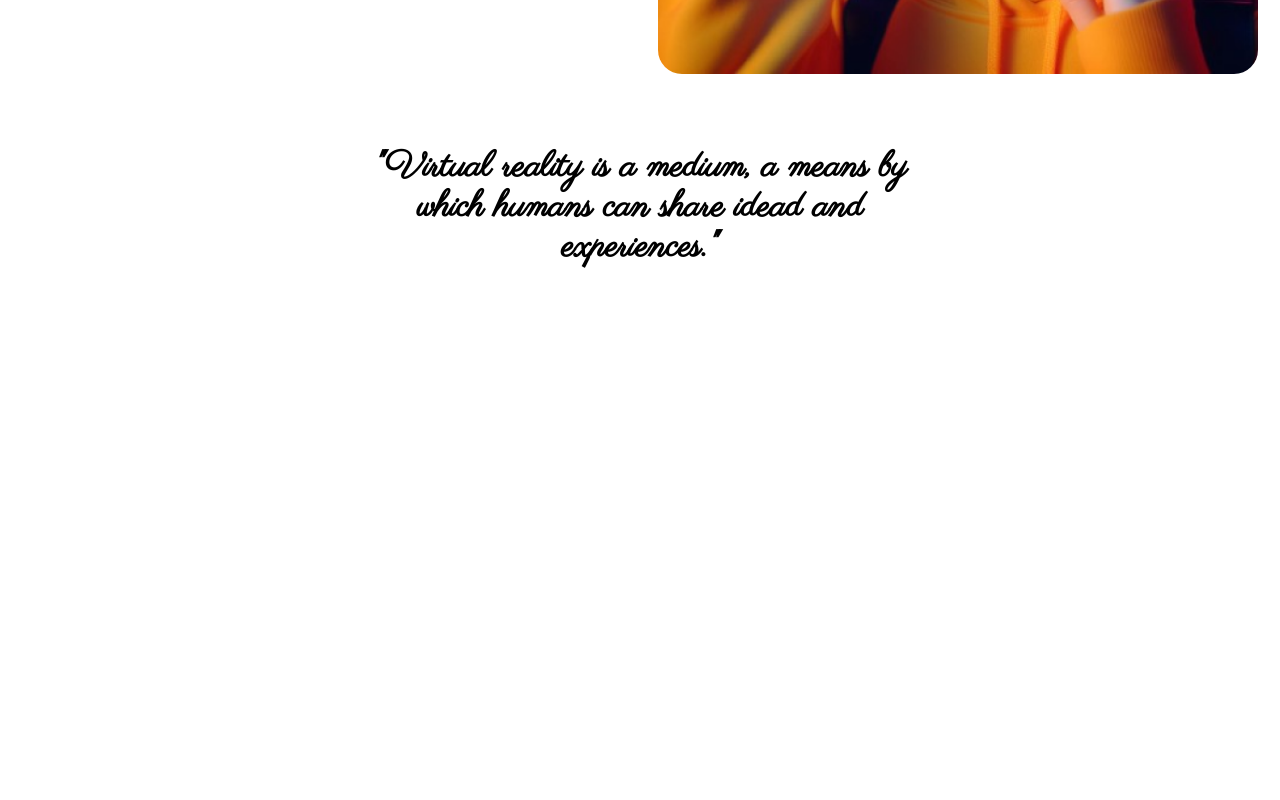
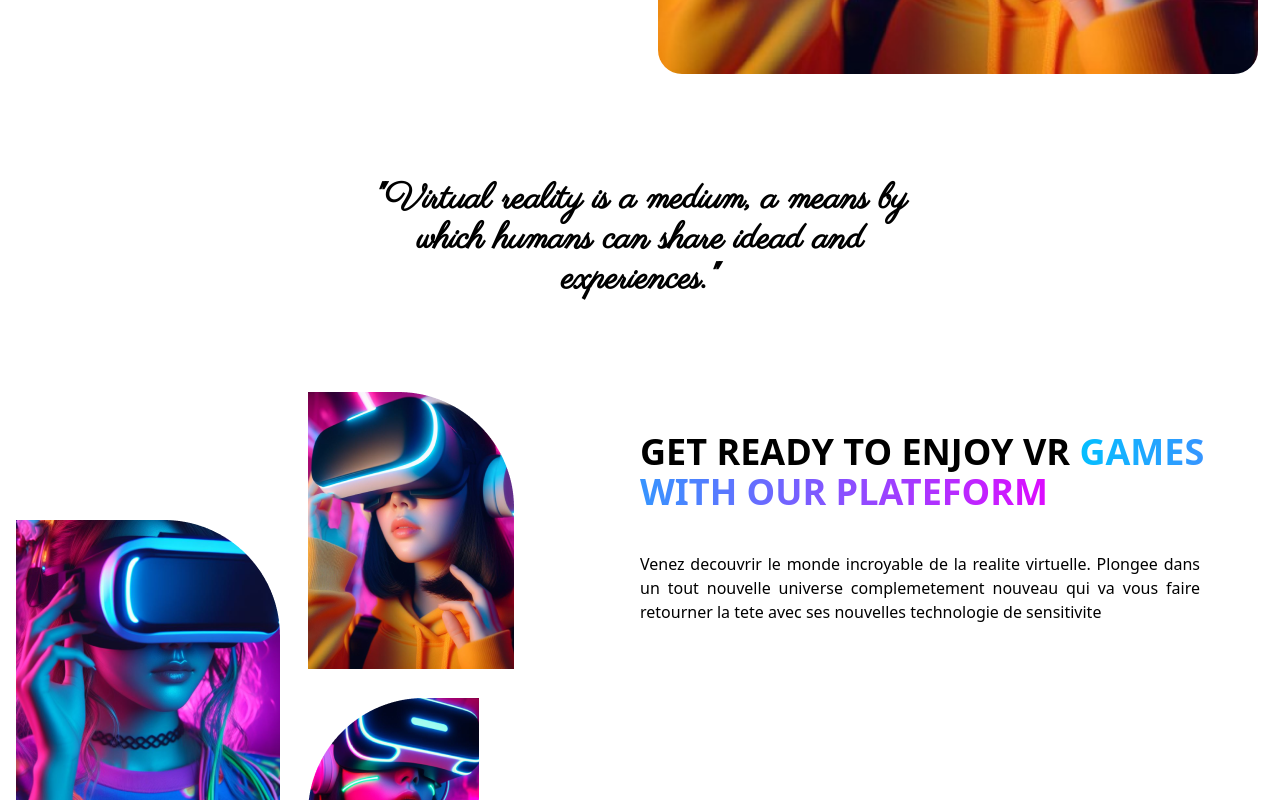
Before and after one commit to Gadnadj/LumiVerse, a React (Vite) app: page / in a window 1280 px wide. Shown: the part 640-1440 px from the top of the page. Before the commit the page ends 932 px from the top, so only its background shows below. Built offline with nearby package versions, Linux system fonts and the light colour scheme.

Commit message:
add new section

```diff
--- a/src/App.tsx
+++ b/src/App.tsx
@@ -1,3 +1,4 @@
+import Banner from './components/Banner';
 import Hero from './components/Hero';
 import NavBar from './components/NavBar';
 import Quotes from './components/Quotes';
@@ -10,6 +11,7 @@ function App() {
       <NavBar />
       <Hero />
       <Quotes />
+      <Banner />
     </main>
   );
 }
--- /dev/null
+++ b/src/components/Banner.tsx
@@ -0,0 +1,31 @@
+import banner1 from '../assets/banner1.png';
+
+type Props = {}
+
+const Banner = (props: Props) => {
+    return (
+        <>
+            <div className='container pt-9 pb-9'>
+                <div className="grid grid-cols-1 sm:grid-cols-2">
+                    <div>
+                        <img src={banner1} />
+                    </div>
+
+                    <div>
+                        <div>
+                            <h1 className='text-4xl font-semibold py-10'>
+                                GET READY TO ENJOY VR
+                                <span className='bg-clip-text text-transparent bg-gradient-to-r from-primary to-secondary'> GAMES WITH OUR PLATEFORM</span>
+                            </h1>
+                        </div>
+                        <p className='max-w-[560px] text-justify'>Venez decouvrir le monde incroyable de la realite virtuelle. Plongee dans un tout nouvelle
+                            universe complemetement nouveau qui va vous faire retourner la tete avec ses nouvelles
+                            technologie de sensitivite</p>
+                    </div>
+                </div>
+            </div>
+        </>
+    );
+};
+
+export default Banner;
--- a/src/components/Hero.tsx
+++ b/src/components/Hero.tsx
@@ -17,7 +17,7 @@ const Hero = (props: Props) => {
                                 GET READY TO ENJOY VR
                                 <span className='bg-clip-text text-transparent bg-gradient-to-r from-primary to-secondary'> GAMES WITH OUR PLATEFORM</span>
                             </h1>
-                            <p>
+                            <p className='text-justify max-w-[520px]'>
                                 Venez decouvrir le monde incroyable de la realite virtuelle. Plongee dans un tout nouvelle universe complemetement
                                 nouveau qui va vous faire retourner la tete avec ses nouvelles technologie de sensitivite
                             </p>
--- a/src/components/Quotes.tsx
+++ b/src/components/Quotes.tsx
@@ -3,7 +3,7 @@
 const Quotes = () => {
     return (
         <>
-            <div className='container py-6 px-4'>
+            <div className='container py-14 px-4'>
                 <h1 className='text-2xl sm:text-4xl font-bold max-w-[550px] mx-auto text-center font-parisienne'>
                     "Virtual reality is a medium, a means by which humans can share idead and experiences."
                 </h1>
```
